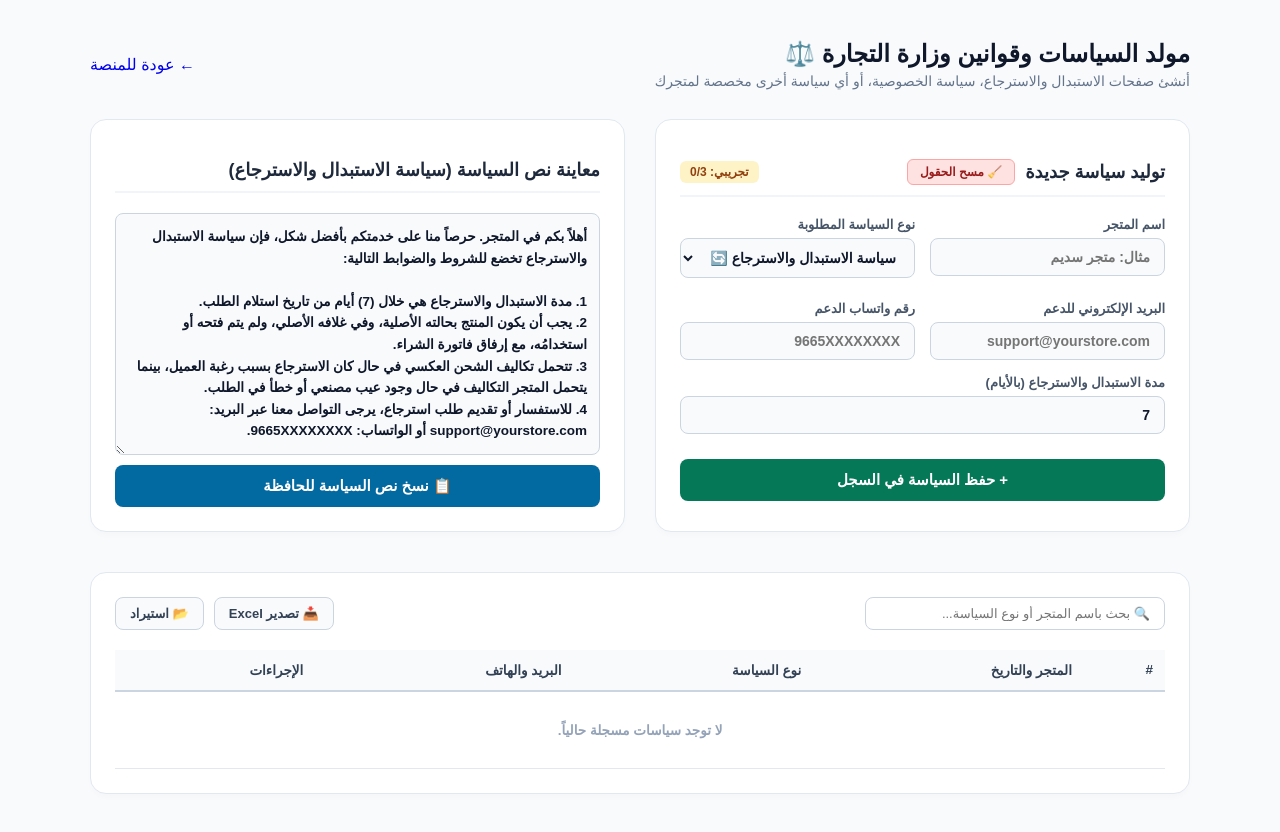
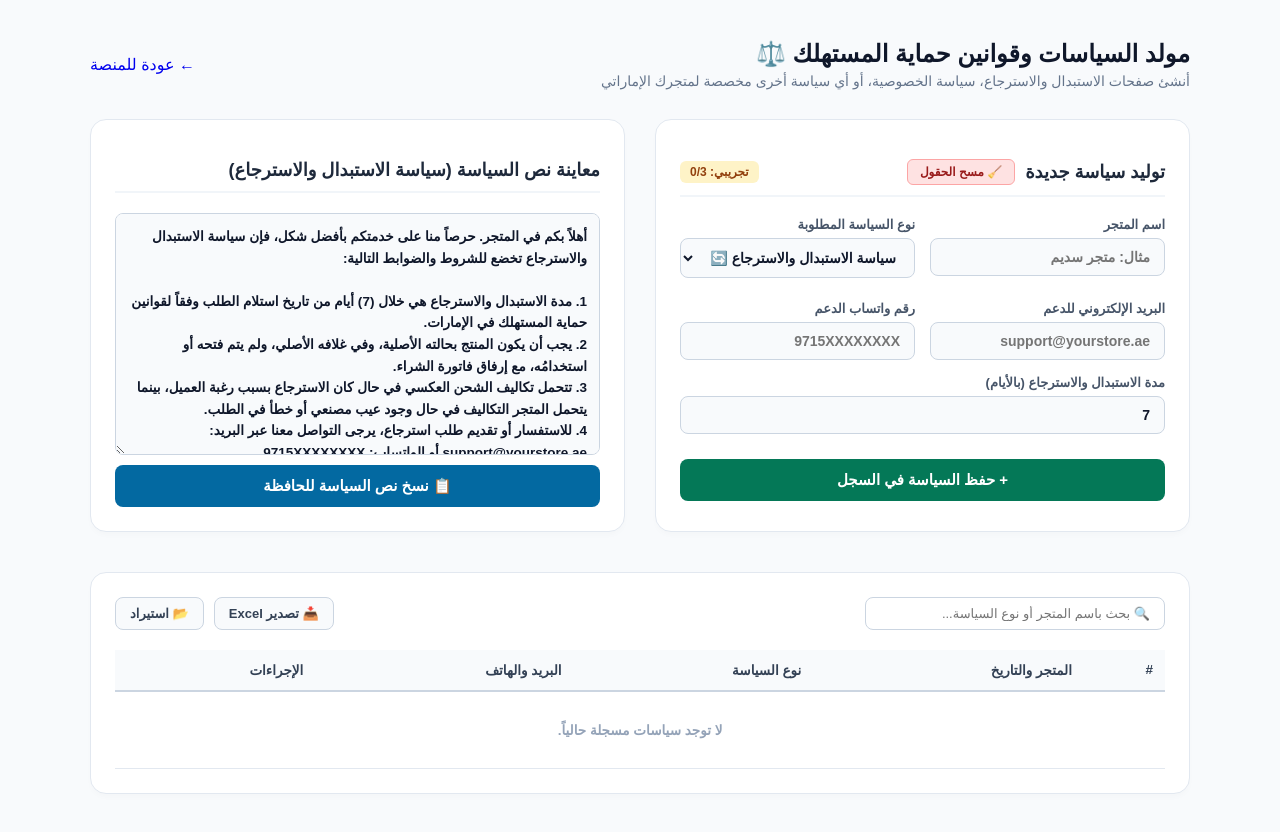
Before and after one commit to engaziasa-lang/engazia-app, a Next.js app: page /hub/ae/legal in a window 1280 px wide. Built offline with nearby package versions, Linux system fonts and the light colour scheme.

Commit message:
Update page.tsx

```diff
--- a/app/hub/ae/legal/page.tsx
+++ b/app/hub/ae/legal/page.tsx
@@ -14,7 +14,7 @@ interface PolicyItem {
   createdAt?: string;
 }
 
-export default function PoliciesGeneratorSA() {
+export default function PoliciesGeneratorAE() {
   const [storeName, setStoreName] = useState<string>('');
   const [policySelect, setPolicySelect] = useState<string>('سياسة الاستبدال والاسترجاع');
   const [customPolicyType, setCustomPolicyType] = useState<string>('سياسة الاستبدال والاسترجاع');
@@ -30,27 +30,28 @@ export default function PoliciesGeneratorSA() {
   const fileInputRef = useRef<HTMLInputElement>(null);
 
   useEffect(() => {
-    const saved = localStorage.getItem('seerk_policies_generator_items');
+    // تم تغيير مفتاح التخزين لفصل البيانات للإمارات
+    const saved = localStorage.getItem('seerk_ae_policies_generator_items');
     if (saved) {
       try { setItems(JSON.parse(saved)); } catch (e) { }
     }
     // جلب اسم المتجر الافتراضي إن وجد محفوظاً مسبقاً في المتصفح
-    const defaultStore = localStorage.getItem('seerk_default_store_name');
+    const defaultStore = localStorage.getItem('seerk_ae_store_name');
     if (defaultStore) setStoreName(defaultStore);
   }, []);
 
   const actualPolicyType = policySelect === 'سياسة أخرى (كتابة يدوية)' ? customPolicyType : policySelect;
 
-  // توليد النص تلقائياً عند تغيير الخيارات
+  // توليد النص تلقائياً عند تغيير الخيارات (متوافق مع السوق الإماراتي)
   useEffect(() => {
     const currentStore = storeName.trim() || 'المتجر';
-    const currentEmail = supportEmail.trim() || 'support@yourstore.com';
-    const currentPhone = supportPhone.trim() || '9665XXXXXXXX';
+    const currentEmail = supportEmail.trim() || 'support@yourstore.ae';
+    const currentPhone = supportPhone.trim() || '9715XXXXXXXX';
 
     if (policySelect === 'سياسة الاستبدال والاسترجاع') {
       setPolicyContent(
         `أهلاً بكم في ${currentStore}. حرصاً منا على خدمتكم بأفضل شكل، فإن سياسة الاستبدال والاسترجاع تخضع للشروط والضوابط التالية:\n\n` +
-        `1. مدة الاستبدال والاسترجاع هي خلال (${returnDays || 7}) أيام من تاريخ استلام الطلب.\n` +
+        `1. مدة الاستبدال والاسترجاع هي خلال (${returnDays || 7}) أيام من تاريخ استلام الطلب وفقاً لقوانين حماية المستهلك في الإمارات.\n` +
         `2. يجب أن يكون المنتج بحالته الأصلية، وفي غلافه الأصلي، ولم يتم فتحه أو استخدامُه، مع إرفاق فاتورة الشراء.\n` +
         `3. تتحمل تكاليف الشحن العكسي في حال كان الاسترجاع بسبب رغبة العميل، بينما يتحمل المتجر التكاليف في حال وجود عيب مصنعي أو خطأ في الطلب.\n` +
         `4. للاستفسار أو تقديم طلب استرجاع، يرجى التواصل معنا عبر البريد: ${currentEmail} أو الواتساب: ${currentPhone}.`
@@ -67,7 +68,7 @@ export default function PoliciesGeneratorSA() {
       setPolicyContent(
         `الشروط والأحكام الخاصة بـ ${currentStore}:\n\n` +
         `1. استخدامك للمتجر يعني موافقتك التامة على كافة الشروط والسياسات المعلنة.\n` +
-        `2. الأسعار معروضة بالريال السعودي شاملة ضريبة القيمة المضافة (15%).\n` +
+        `2. الأسعار معروضة بالدرهم الإماراتي (د.إ) شاملة ضريبة القيمة المضافة (5%).\n` +
         `3. يحق للمتجر إلغاء الطلب في حال نفاد الكمية أو عدم إتمام عملية الدفع خلال المدة المحددة، مع إرجاع المبلغ كاملاً للعميل.\n` +
         `4. للتواصل والدعم الفني: ${currentEmail} - هاتف: ${currentPhone}.`
       );
@@ -75,7 +76,7 @@ export default function PoliciesGeneratorSA() {
       if (!editingId || !policyContent) {
         setPolicyContent(
           `نص ${customPolicyType || 'السياسة'} الخاص بـ ${currentStore}:\n\n` +
-          `1. يلتزم المتجر بتقديم أفضل الخدمات وفقاً لهذه السياسة.\n` +
+          `1. يلتزم المتجر بتقديم أفضل الخدمات وفقاً لهذه السياسة والقوانين المعمول بها في دولة الإمارات العربية المتحدة.\n` +
           `2. لأي استفسارات أو تفاصيل إضافية، يرجى التواصل معنا عبر البريد: ${currentEmail} أو عبر الواتساب: ${currentPhone}.`
         );
       }
@@ -84,7 +85,7 @@ export default function PoliciesGeneratorSA() {
 
   const saveToLocalStorage = (newItems: PolicyItem[]) => {
     setItems(newItems);
-    localStorage.setItem('seerk_policies_generator_items', JSON.stringify(newItems));
+    localStorage.setItem('seerk_ae_policies_generator_items', JSON.stringify(newItems));
   };
 
   const isActivated = typeof window !== 'undefined' && !!localStorage.getItem('merchant_license_key');
@@ -125,7 +126,8 @@ export default function PoliciesGeneratorSA() {
 
     const now = new Date();
     const timeOptions: Intl.DateTimeFormatOptions = { hour: 'numeric', minute: 'numeric', hour12: true };
-    const formattedDate = `${now.toLocaleDateString('ar-SA')} - ${now.toLocaleTimeString('ar-SA', timeOptions)}`;
+    // تعديل التوقيت ليطابق الإمارات
+    const formattedDate = `${now.toLocaleDateString('ar-AE')} - ${now.toLocaleTimeString('ar-AE', timeOptions)}`;
 
     if (editingId) {
       const updated = items.map(item => item.id === editingId ? {
@@ -251,7 +253,7 @@ export default function PoliciesGeneratorSA() {
     const url = URL.createObjectURL(blob);
     const link = document.createElement("a");
     link.setAttribute("href", url);
-    link.setAttribute("download", "seerk_policies_generator.xls");
+    link.setAttribute("download", "seerk_ae_policies_generator.xls");
     document.body.appendChild(link);
     link.click();
     document.body.removeChild(link);
@@ -343,10 +345,10 @@ export default function PoliciesGeneratorSA() {
 
       <div className="header">
         <div className="title-box">
-          <h1>مولد السياسات وقوانين وزارة التجارة ⚖️</h1>
-          <p>أنشئ صفحات الاستبدال والاسترجاع، سياسة الخصوصية، أو أي سياسة أخرى مخصصة لمتجرك</p>
+          <h1>مولد السياسات وقوانين حماية المستهلك ⚖️</h1>
+          <p>أنشئ صفحات الاستبدال والاسترجاع، سياسة الخصوصية، أو أي سياسة أخرى مخصصة لمتجرك الإماراتي</p>
         </div>
-        <Link href="/hub/sa" className="back-btn">
+        <Link href="/hub/ae" className="back-btn">
           <span>←</span> عودة للمنصة
         </Link>
       </div>
@@ -401,13 +403,13 @@ export default function PoliciesGeneratorSA() {
               <div className="input-group">
                 <label>البريد الإلكتروني للدعم</label>
                 <div className="input-wrapper">
-                  <input type="email" value={supportEmail} onChange={(e) => setSupportEmail(e.target.value)} placeholder="support@yourstore.com" required />
+                  <input type="email" value={supportEmail} onChange={(e) => setSupportEmail(e.target.value)} placeholder="support@yourstore.ae" required />
                 </div>
               </div>
               <div className="input-group">
                 <label>رقم واتساب الدعم</label>
                 <div className="input-wrapper">
-                  <input type="text" value={supportPhone} onChange={(e) => setSupportPhone(e.target.value)} placeholder="9665XXXXXXXX" required />
+                  <input type="text" value={supportPhone} onChange={(e) => setSupportPhone(e.target.value)} placeholder="9715XXXXXXXX" required />
                 </div>
               </div>
             </div>
```
